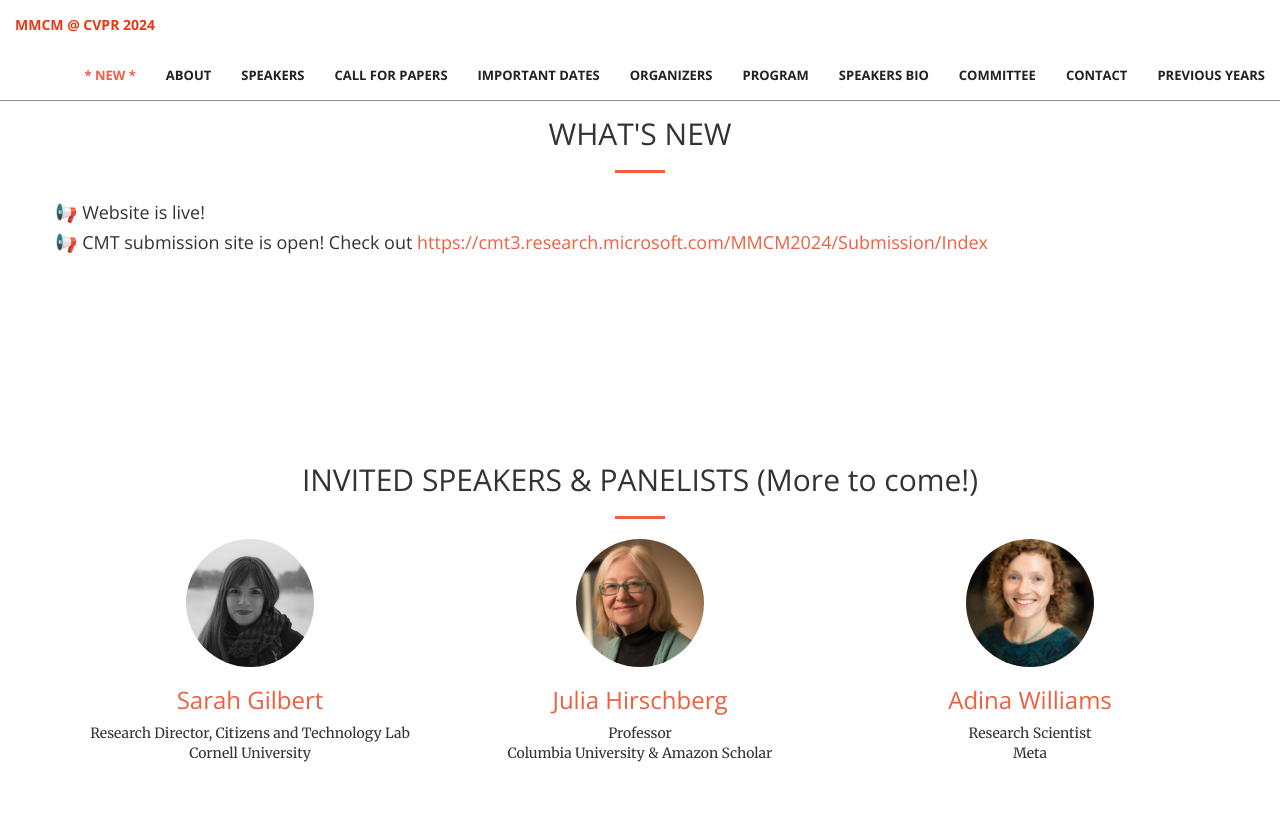
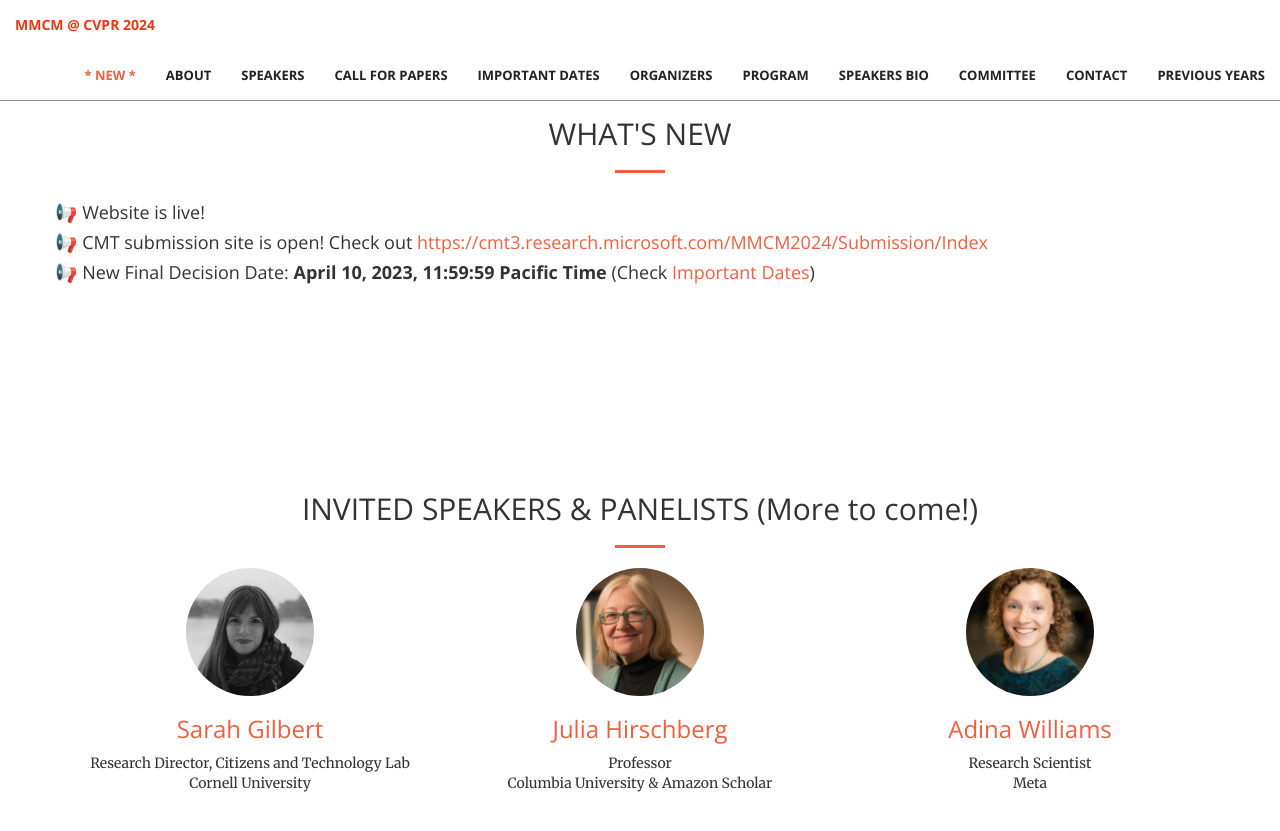
Before and after one commit to multimodal-content-moderation/multimodal-content-moderation.github.io, a Jekyll site: the page built from index.html, in a window 1280 px wide and 900 px high, scrolled down 1459 px. Shown: the top 831 px of the window. Built offline with Jekyll 4.4.1, drawn with Linux system fonts in a browser that asks for light colours.

Commit message:
update date

```diff
--- a/_includes/dates.html
+++ b/_includes/dates.html
@@ -23,7 +23,7 @@
             		</tr>
                     <tr style="border-bottom: 1px solid black; height: 30px">
             			<td>Final Decisions to Authors</td>
-            			<td><b>April 8, 2024</b></td>
+            			<td><b>April 10, 2024</b>&nbsp;&nbsp;&nbsp;&nbsp;<s>April 8, 2024</s></td>
             		</tr>
                     <tr style="border-bottom: 1px solid black; height: 30px">
             			<td>Camera Ready Deadline</td>
--- a/_includes/new.html
+++ b/_includes/new.html
@@ -10,6 +10,7 @@
             <div class="col-md-12" align="left">
                 <h4>📢 Website is live!</h4>
                 <h4>📢 CMT submission site is open! Check out <a target="_blank" href="https://cmt3.research.microsoft.com/MMCM2024/Submission/Index">https://cmt3.research.microsoft.com/MMCM2024/Submission/Index</a></h4>
+                <h4>📢 New Final Decision Date: <b>April 10, 2023, 11:59:59 Pacific Time</b> (Check <a class="page-scroll" href="#dates">Important Dates</a>)</h4>
             </div>
         </div>
     </div>
```
